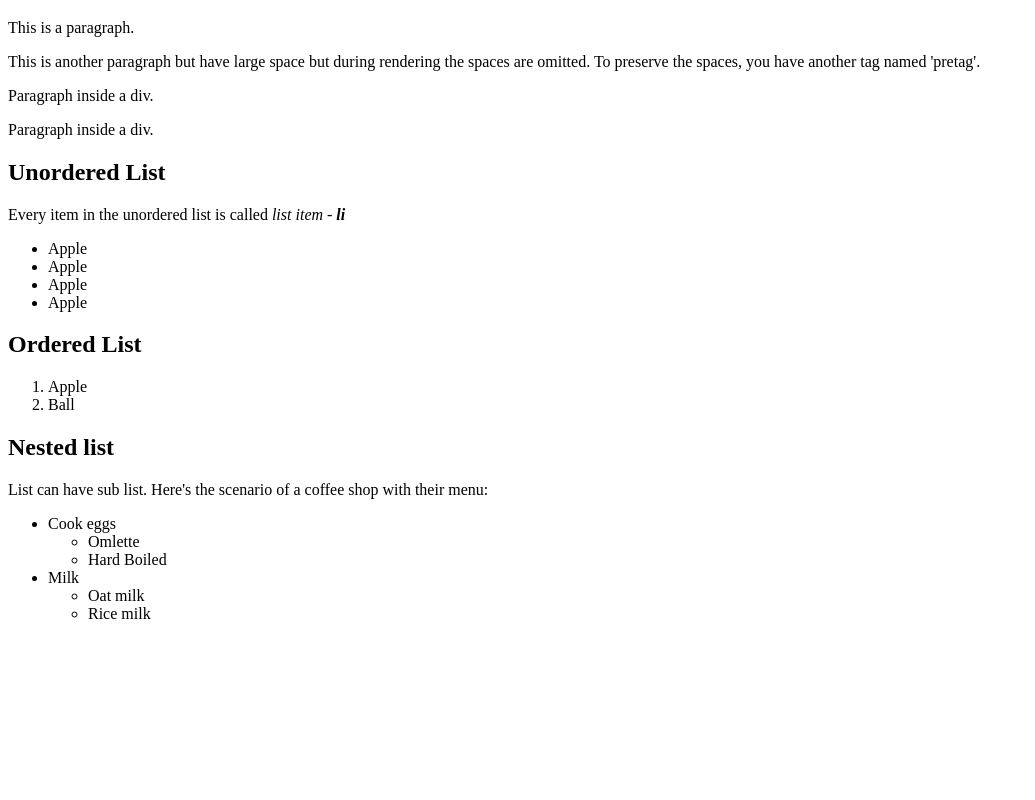
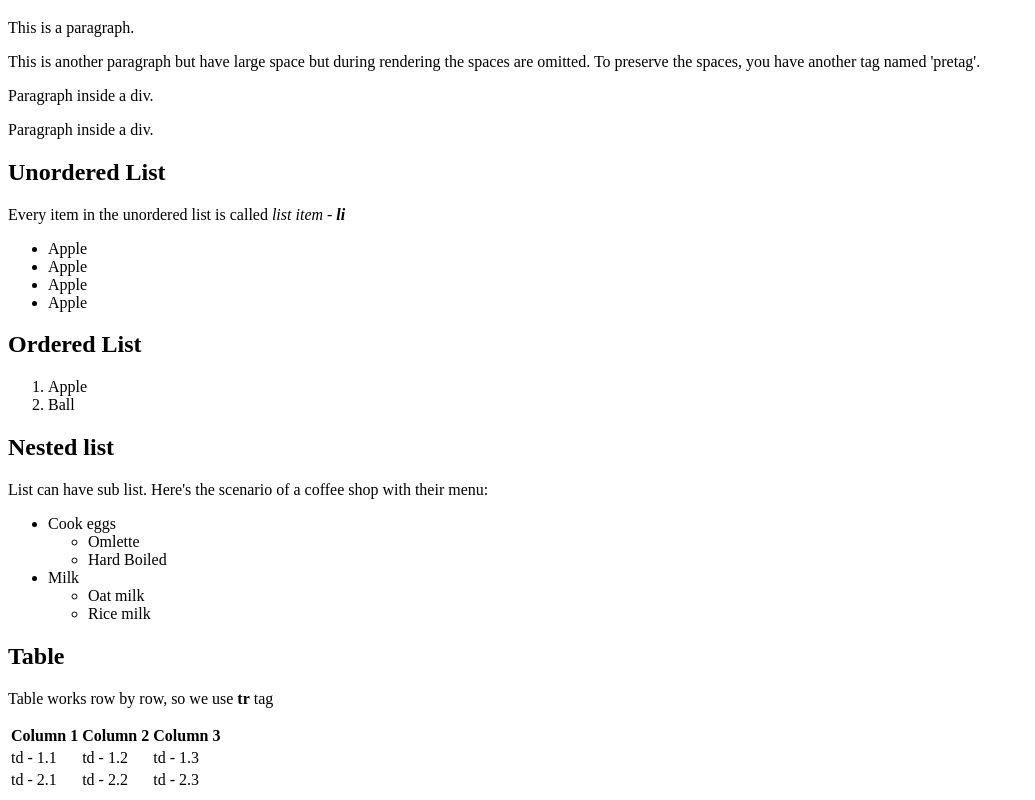
Before and after one commit to kushalshrestha/WAP, a plain HTML site: page pages/index.html in a window 1280 px wide. Shown: the part 773-1573 px from the top of the page, without its empty margins (0-1035 px from the left). Before the commit the page ends 1412 px from the top, so only its background shows below. Drawn offline with Linux system fonts and the light colour scheme.

Commit message:
feat: table

```diff
--- a/pages/index.html
+++ b/pages/index.html
@@ -38,7 +38,10 @@
   <div><p>Paragraph inside a div.</p></div>
 
   <h2>Unordered List</h2>
-  <p>Every item in the unordered list is called <em>list item - <strong>li</strong></em></p>
+  <p>
+    Every item in the unordered list is called
+    <em>list item - <strong>li</strong></em>
+  </p>
   <ul>
     <li>Apple</li>
     <li>Apple</li>
@@ -52,15 +55,20 @@
   </ol>
 
   <h2>Nested list</h2>
-  <p>List can have sub list. Here's the scenario of a coffee shop with their menu:</p>
+  <p>
+    List can have sub list. Here's the scenario of a coffee shop with their
+    menu:
+  </p>
   <ul>
-    <li>Cook eggs
+    <li>
+      Cook eggs
       <ul>
         <li>Omlette</li>
         <li>Hard Boiled</li>
       </ul>
     </li>
-    <li>Milk
+    <li>
+      Milk
       <ul>
         <li>Oat milk</li>
         <li>Rice milk</li>
@@ -68,4 +76,23 @@
     </li>
   </ul>
 
+  <h2>Table</h2>
+  <p>Table works row by row, so we use <strong>tr</strong> tag</p>
+  <table>
+    <tr>
+      <th>Column 1</th>
+      <th>Column 2</th>
+      <th>Column 3</th>
+    </tr>
+    <tr>
+      <td>td - 1.1</td>
+      <td>td - 1.2</td>
+      <td>td - 1.3</td>
+    </tr>
+    <tr>
+      <td>td - 2.1</td>
+      <td>td - 2.2</td>
+      <td>td - 2.3</td>
+    </tr>
+  </table>
 </html>
```
